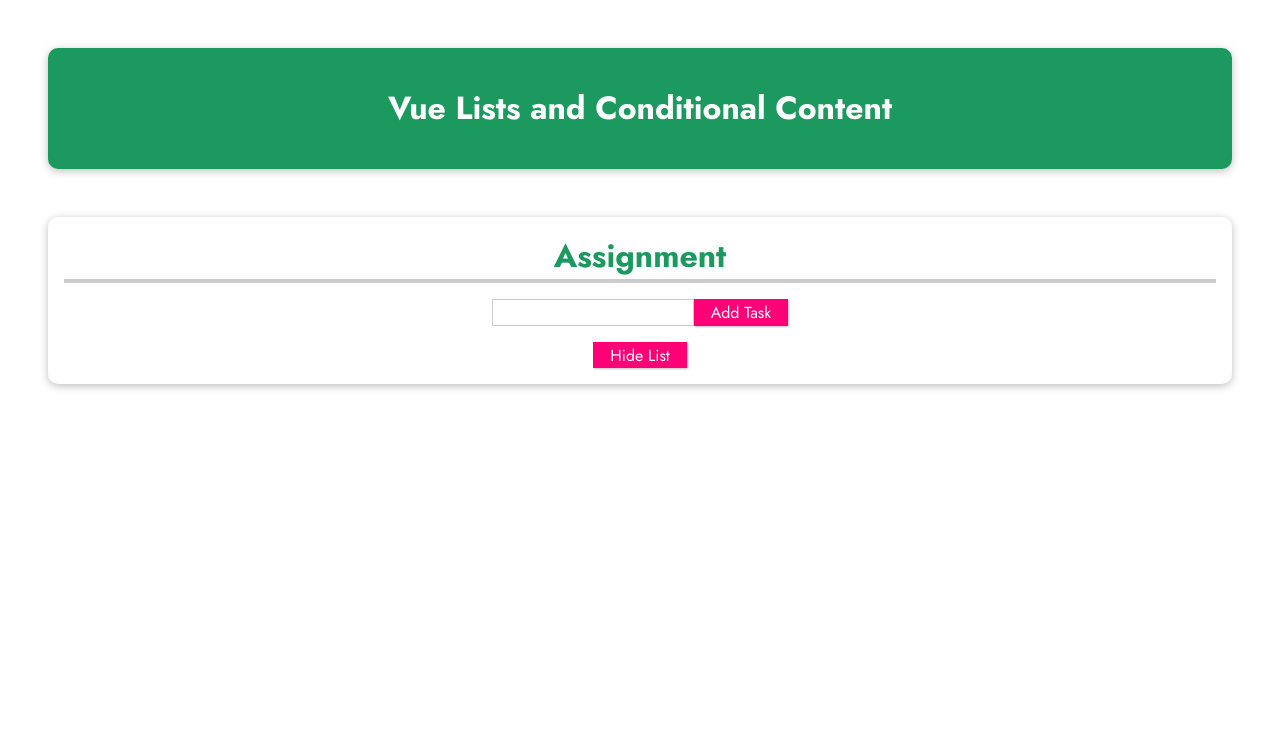
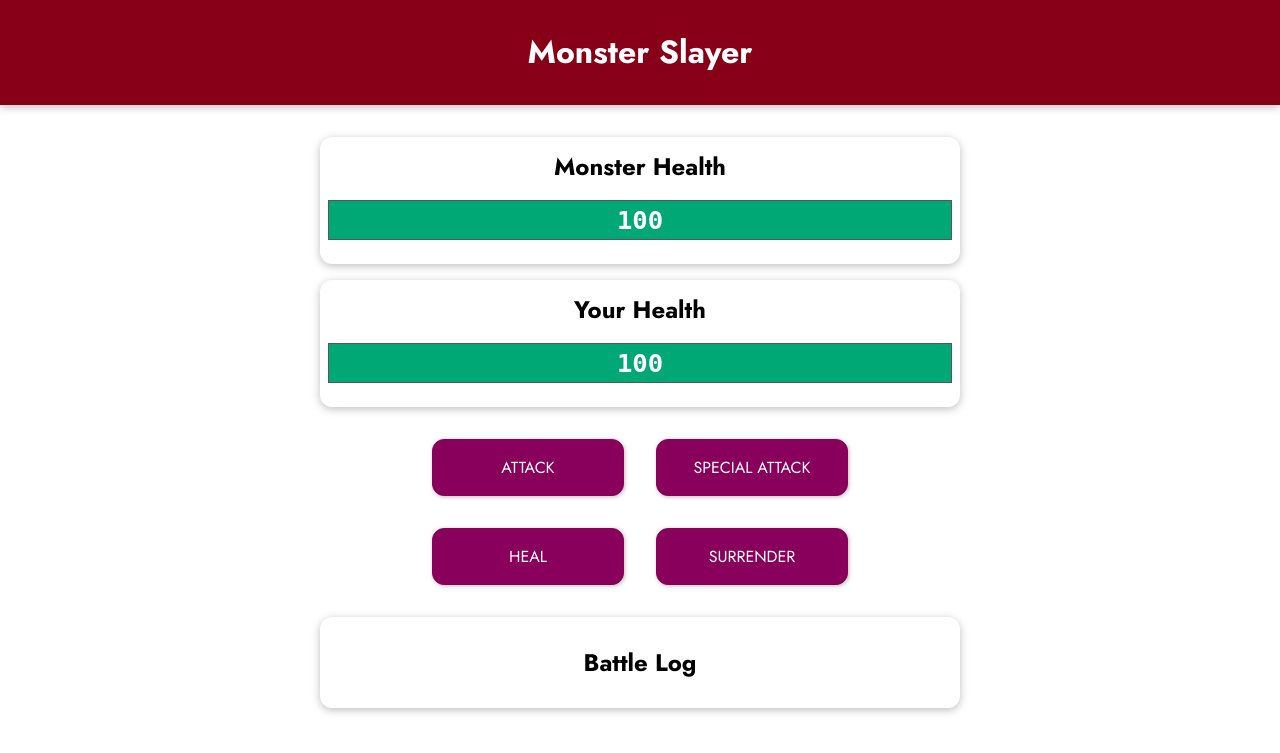
Before and after one commit to Vangoda/VueJS-practice, a PHP site: page / in a window 1280 px wide. Shown: the top 753 px of the page. Run offline with PHP 8.4, Linux system fonts and the light colour scheme.

Commit message:
Added attacks and HP values

```diff
--- a/assets/dist/css/style.min.css
+++ b/assets/dist/css/style.min.css
@@ -1,2 +1,2 @@
-*{box-sizing:border-box}html{font-family:"Jost",sans-serif}body{margin:0}header{box-shadow:0 2px 8px rgba(0,0,0,.26);margin:3rem;border-radius:10px;padding:1rem;background-color:#1b995e;color:#fff;text-align:center}#assignment{box-shadow:0 2px 8px rgba(0,0,0,.26);margin:3rem;border-radius:10px;padding:1rem;text-align:center}#assignment h2{font-size:2rem;border-bottom:4px solid #ccc;color:#1b995e;margin:0 0 1rem 0}#assignment ul{list-style:none;margin:1rem 0;padding:0}#assignment li{margin:1rem 0;font-size:1.25rem;font-weight:bold;background-color:#8ddba4;padding:.5rem;color:#1f1f1f;border-radius:25px}#assignment input{font:inherit;border:1px solid #ccc}#assignment input:focus{outline:none;border-color:#1b995e;background-color:#d7fdeb}#assignment button{font:inherit;cursor:pointer;border:1px solid #f07;background-color:#f07;color:#fff;padding:.05rem 1rem;box-shadow:1px 1px 2px rgba(0,0,0,.26)}#assignment button:hover,#assignment button:active{background-color:#ec3169;border-color:#ec3169;box-shadow:1px 1px 4px rgba(0,0,0,.26)}
+*{box-sizing:border-box}html{font-family:"Jost",sans-serif}body{margin:0}header{box-shadow:0 2px 8px rgba(0,0,0,.26);padding:.5rem;background-color:#880017;color:#fff;text-align:center;margin-bottom:2rem}section{width:90%;max-width:40rem;margin:auto}.healthbar{width:100%;height:40px;border:1px solid #575757;margin:1rem 0;background:#a80000}.healthbar__value{background-color:#00a876;width:100%;height:100%;color:#fff;display:flex;align-items:center;justify-content:center;font-size:1.6em;font-weight:600;font-family:"Mono"}.container{text-align:center;padding:.5rem;margin:1rem auto;box-shadow:0 2px 8px rgba(0,0,0,.26);border-radius:12px}#monster h2,#player h2{margin:.25rem}#controls{display:flex;flex-direction:row;flex-wrap:wrap;align-items:center;justify-content:center}button{font:inherit;border:1px solid #88005b;background-color:#88005b;color:#fff;padding:1rem 2rem;border-radius:12px;margin:1rem;width:12rem;cursor:pointer;box-shadow:1px 1px 4px rgba(0,0,0,.26)}button:focus{outline:none}button:hover,button:active{background-color:#af0a78;border-color:#af0a78;box-shadow:1px 1px 8px rgba(0,0,0,.26)}button:disabled{background-color:#ccc;border-color:#ccc;box-shadow:none;color:#3f3f3f;cursor:not-allowed}#log ul{list-style:none;margin:0;padding:0}#log li{margin:.5rem 0}.log--player{color:#70f}.log--monster{color:#da8d00}.log--damage{color:red}.log--heal{color:green}
 /*# sourceMappingURL=style.min.css.map */
--- a/assets/dist/js/app.min.js
+++ b/assets/dist/js/app.min.js
@@ -1,2 +1,2 @@
-!function s(n,i,r){function u(e,t){if(!i[e]){if(!n[e]){var o="function"==typeof require&&require;if(!t&&o)return o(e,!0);if(a)return a(e,!0);throw(t=new Error("Cannot find module '"+e+"'")).code="MODULE_NOT_FOUND",t}o=i[e]={exports:{}},n[e][0].call(o.exports,function(t){return u(n[e][1][t]||t)},o,o.exports,s,n,i,r)}return i[e].exports}for(var a="function"==typeof require&&require,t=0;t<r.length;t++)u(r[t]);return u}({1:[function(t,e,o){"use strict";Vue.createApp({data:function(){return{taskList:[],taskText:"",showTaskListToggle:!0}},computed:{showTaskListToggleButtonAction:function(){return this.showTaskListToggle?"Hide":"Show"}},methods:{addTask:function(){this.taskList.push(this.taskText)},toggleShowTaskList:function(){this.showTaskListToggle=!this.showTaskListToggle}}}).mount("#assignment")},{}]},{},[1]);
+!function n(o,i,u){function a(r,t){if(!i[r]){if(!o[r]){var e="function"==typeof require&&require;if(!t&&e)return e(r,!0);if(s)return s(r,!0);throw(t=new Error("Cannot find module '"+r+"'")).code="MODULE_NOT_FOUND",t}e=i[r]={exports:{}},o[r][0].call(e.exports,function(t){return a(o[r][1][t]||t)},e,e.exports,n,o,i,u)}return i[r].exports}for(var s="function"==typeof require&&require,t=0;t<u.length;t++)a(u[t]);return a}({1:[function(t,r,e){"use strict";function n(t,r){t=0<arguments.length&&void 0!==t?t:1,t=t<1?1:t,r=t+(1<arguments.length&&void 0!==r?r:5);return Math.floor(Math.random()*(r-t))+t}Vue.createApp({data:function(){return{monsterHP:100,playerHP:100}},methods:{attackMonster:function(){this.monsterHP-=n(5,12),this.monsterHP=this.monsterHP<0?0:this.monsterHP,this.attackPlayer()},attackPlayer:function(){this.playerHP-=n(17,5),this.playerHP=this.playerHP<0?0:this.playerHP}}}).mount("#game")},{}]},{},[1]);
 //# sourceMappingURL=app.min.js.map
--- a/assets/src/scss/style.scss
+++ b/assets/src/scss/style.scss
@@ -12,69 +12,116 @@ body {
 
 header {
   box-shadow: 0 2px 8px rgba(0, 0, 0, 0.26);
-  margin: 3rem;
-  border-radius: 10px;
-  padding: 1rem;
-  background-color: #1b995e;
+  padding: 0.5rem;
+  background-color: #880017;
   color: white;
   text-align: center;
+  margin-bottom: 2rem;
 }
 
-#assignment {
-  box-shadow: 0 2px 8px rgba(0, 0, 0, 0.26);
-  margin: 3rem;
-  border-radius: 10px;
-  padding: 1rem;
-  text-align: center;
+section {
+  width: 90%;
+  max-width: 40rem;
+  margin: auto;
 }
 
-#assignment h2 {
-  font-size: 2rem;
-  border-bottom: 4px solid #ccc;
-  color: #1b995e;
-  margin: 0 0 1rem 0;
+.healthbar {
+  width: 100%;
+  height: 40px;
+  border: 1px solid #575757;
+  margin: 1rem 0;
+  background: hsl(0, 100%, 33%);
 }
 
-#assignment ul {
+.healthbar__value {
+  background-color: hsl(162, 100%, 33%);
+  width: 100%;
+  height: 100%;
+  color: white;
+  display: flex;
+  align-items: center;
+  justify-content: center;
+
+  font-size: 1.6em;
+  font-weight: 600;
+  font-family: "Mono";
+}
+
+.container {
+  text-align: center;
+  padding: 0.5rem;
+  margin: 1rem auto;
+  box-shadow: 0 2px 8px rgba(0, 0, 0, 0.26);
+  border-radius: 12px;
+}
+
+#monster h2,
+#player h2 {
+  margin: 0.25rem;
+}
+
+#controls {
+  display: flex;
+  flex-direction: row;
+  flex-wrap: wrap;
+  align-items: center;
+  justify-content: center;
+}
+
+button {
+  font: inherit;
+  border: 1px solid #88005b;
+  background-color: #88005b;
+  color: white;
+  padding: 1rem 2rem;
+  border-radius: 12px;
+  margin: 1rem;
+  width: 12rem;
+  cursor: pointer;
+  box-shadow: 1px 1px 4px rgba(0, 0, 0, 0.26);
+}
+
+button:focus {
+  outline: none;
+}
+
+button:hover,
+button:active {
+  background-color: #af0a78;
+  border-color: #af0a78;
+  box-shadow: 1px 1px 8px rgba(0, 0, 0, 0.26);
+}
+
+button:disabled {
+  background-color: #ccc;
+  border-color: #ccc;
+  box-shadow: none;
+  color: #3f3f3f;
+  cursor: not-allowed;
+}
+
+#log ul {
   list-style: none;
-  margin: 1rem 0;
+  margin: 0;
   padding: 0;
 }
 
-#assignment li {
-  margin: 1rem 0;
-  font-size: 1.25rem;
-  font-weight: bold;
-  background-color: #8ddba4;
-  padding: 0.5rem;
-  color: #1f1f1f;
-  border-radius: 25px;
+#log li {
+  margin: 0.5rem 0;
 }
 
-#assignment input {
-  font: inherit;
-  border: 1px solid #ccc;
+.log--player {
+  color: #7700ff;
 }
 
-#assignment input:focus {
-  outline: none;
-  border-color: #1b995e;
-  background-color: #d7fdeb;
+.log--monster {
+  color: #da8d00;
 }
 
-#assignment button {
-  font: inherit;
-  cursor: pointer;
-  border: 1px solid #ff0077;
-  background-color: #ff0077;
-  color: white;
-  padding: 0.05rem 1rem;
-  box-shadow: 1px 1px 2px rgba(0, 0, 0, 0.26);
+.log--damage {
+  color: red;
 }
 
-#assignment button:hover,
-#assignment button:active {
-  background-color: #ec3169;
-  border-color: #ec3169;
-  box-shadow: 1px 1px 4px rgba(0, 0, 0, 0.26);
+.log--heal {
+  color: green;
 }
--- a/index.php
+++ b/index.php
@@ -20,24 +20,35 @@
 
 <body>
   <header>
-    <h1>Vue Lists and Conditional Content</h1>
+    <h1>Monster Slayer</h1>
   </header>
-  <section id="assignment">
-    <h2>Assignment</h2>
-    <!-- 1) Add code to manage a list of tasks in a Vue app -->
-    <!-- When clicking "Add Task" a new task with the entered text should be added -->
-    <input v-model="taskText" @keyup.enter="addTask()" type="text">
-    <button @click="addTask()">Add Task</button>
-    <ul>
-      <!-- 2) Output the list of tasks here -->
-      <li v-show="showTaskListToggle" v-for="task of taskList">
-        {{ task }}
-      </li>
-    </ul>
-    <!-- 3) When the below button is pressed, the list should be shown or hidden -->
-    <!-- BONUS: Also update the button caption -->
-    <button @click="toggleShowTaskList()">{{ showTaskListToggleButtonAction }} List</button>
-  </section>
+  <div id="game">
+    <section id="monster" class="container">
+      <h2>Monster Health</h2>
+      <div class="healthbar">
+        <div :style="{width: monsterHP+'%'}" class="healthbar__value">{{monsterHP}}</div>
+      </div>
+    </section>
+
+    <section id="player" class="container">
+      <h2>Your Health</h2>
+      <div class="healthbar">
+        <div :style="{width: playerHP+'%'}" class="healthbar__value">{{playerHP}}</div>
+      </div>
+    </section>
+
+    <section id="controls">
+      <button @click="attackMonster()">ATTACK</button>
+      <button>SPECIAL ATTACK</button>
+      <button>HEAL</button>
+      <button>SURRENDER</button>
+    </section>
+
+    <section id="log" class="container">
+      <h2>Battle Log</h2>
+      <ul></ul>
+    </section>
+  </div>
 </body>
 
 </html>
```
Also changed, not shown: assets/src/js/app.js (+37 -18 lines), 2 other files.
